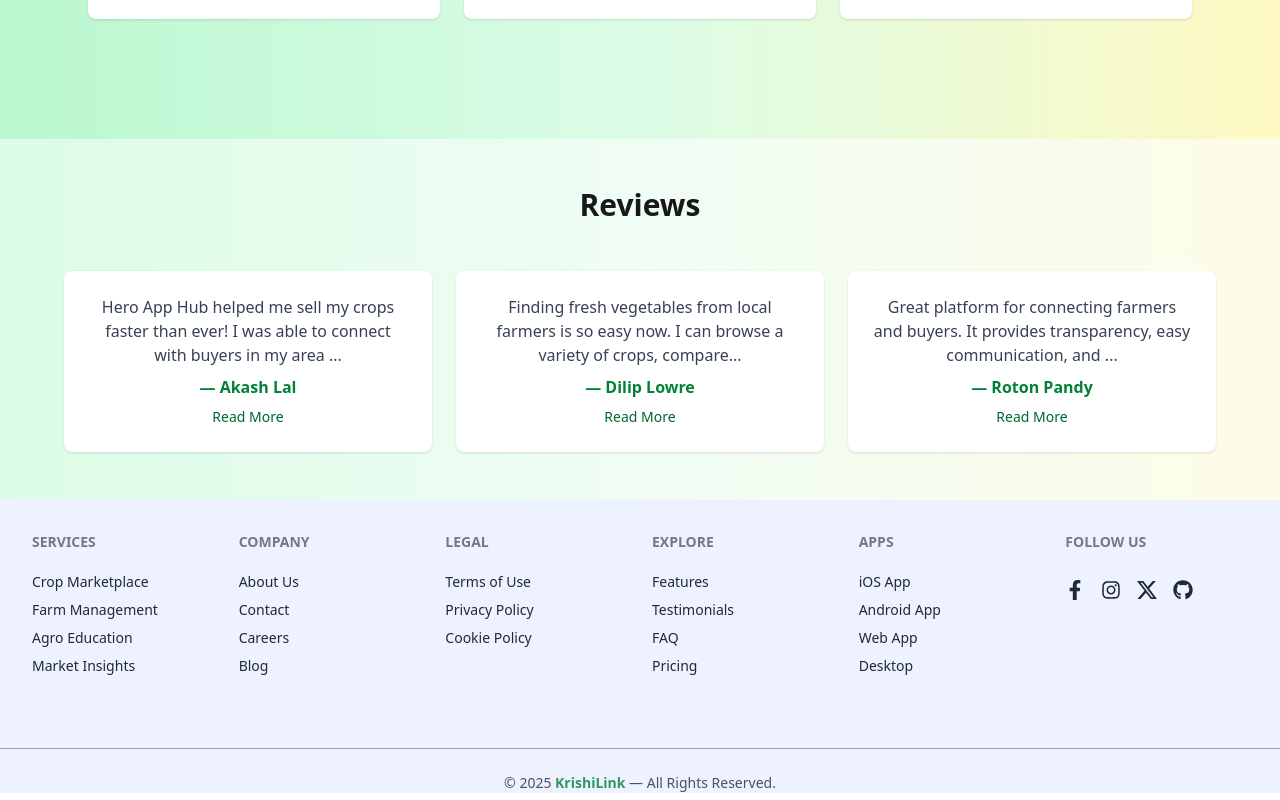
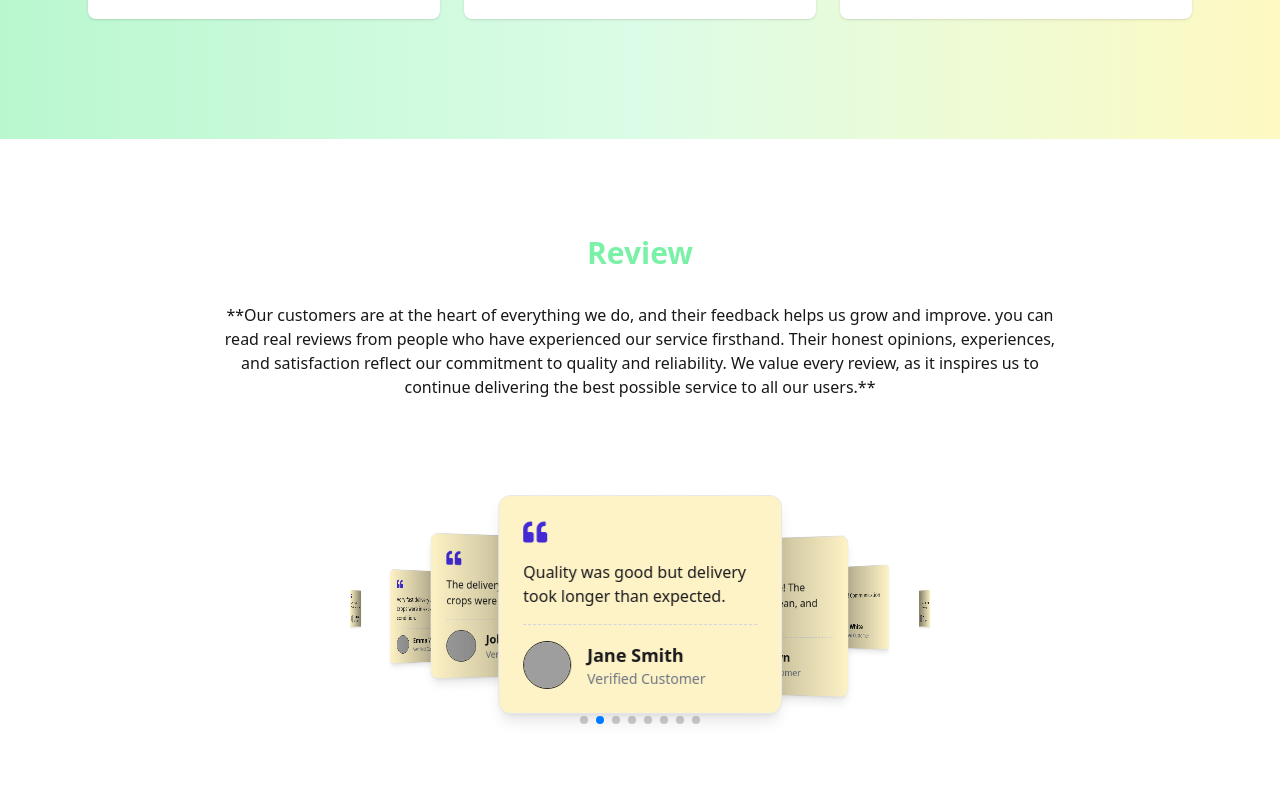
Before and after one commit to muzammelhussain/krishi-link-client, a React (Vite) app: page /home in a window 1280 px wide. Shown: the part 1780-2580 px from the top of the page. Built offline with nearby package versions, Linux system fonts and the light colour scheme; no server answers; grey boxes are pictures that could not be loaded.

Commit message:
added the animation of testimonials section

```diff
--- a/package.json
+++ b/package.json
@@ -18,8 +18,11 @@
     "react-dom": "^19.2.0",
     "react-icons": "^5.5.0",
     "react-router": "^7.9.5",
+    "react-slick": "^0.31.0",
     "react-toastify": "^11.0.5",
+    "slick-carousel": "^1.8.1",
     "sweetalert2": "^11.26.3",
+    "swiper": "^12.0.3",
     "tailwindcss": "^4.1.17"
   },
   "devDependencies": {
--- a/src/components/cropCard/CropCard.jsx
+++ b/src/components/cropCard/CropCard.jsx
@@ -1,7 +1,7 @@
 import { Link } from "react-router";
 
 const CropCard = ({ crop }) => {
-  console.log("crop imgage url", crop.image);
+  //console.log("crop imgage url", crop.image);
   return (
     <div className="card bg-base-100 shadow-xl">
       <figure>
--- a/src/components/footer/Footer.jsx
+++ b/src/components/footer/Footer.jsx
@@ -3,7 +3,7 @@ import { SiX } from "react-icons/si"; // X icon
 
 const Footer = () => {
   return (
-    <footer className="bg-indigo-50 text-gray-800">
+    <footer className="bg-indigo-50 text-gray-800 mt-60">
       <div className="footer flex flex-col sm:grid sm:grid-cols-2 md:grid-cols-3 lg:grid-cols-6 gap-6 p-8 max-w-7xl mx-auto">
         <div>
           <h6 className="footer-title font-semibold mb-3">Services</h6>
--- a/src/components/home/TestimonialCard.jsx
+++ b/src/components/home/TestimonialCard.jsx
@@ -1,28 +1,33 @@
-import React, { useState } from "react";
+import React from "react";
+import { FaQuoteLeft } from "react-icons/fa";
 
-const TestimonialCard = ({ testimonial, index }) => {
-  const [expanded, setExpanded] = useState(false);
+const TestimonialCard = ({ review }) => {
+  const fallbackImage = "https://i.ibb.co.com/m5WJ86XJ/user.png";
+
+  const { userName, review: testimonial, user_photoURL } = review;
 
   return (
-    <div
-      className="p-6 bg-white rounded-lg shadow cursor-pointer
-        transform transition duration-300 hover:scale-105 animate-slideUp"
-      style={{ animationDelay: `${index * 0.15}s` }}
-    >
-      <p className="text-gray-700">
-        {expanded ? testimonial.text : testimonial.text.slice(0, 100) + "..."}
-      </p>
-      <p className="mt-2 font-semibold text-green-700">
-        — {testimonial.author}
-      </p>
-      {testimonial.text.length > 100 && (
-        <button
-          className="mt-2 text-sm text-green-800 font-medium hover:underline"
-          onClick={() => setExpanded(!expanded)}
-        >
-          {expanded ? "Show Less" : "Read More"}
-        </button>
-      )}
+    <div className="max-w-sm bg-amber-100 shadow-lg rounded-xl p-6 border border-gray-200">
+      <FaQuoteLeft className="text-primary text-2xl mb-4" />
+
+      <p className="mb-4">{testimonial}</p>
+
+      <div className="border-t border-dashed border-gray-300 my-4"></div>
+
+      <div className="flex items-center gap-4">
+        <div className="w-12 h-12 rounded-full overflow-hidden border hidden md:block">
+          <img
+            src={user_photoURL || fallbackImage}
+            alt={userName}
+            className="w-full h-full object-cover "
+          />
+        </div>
+
+        <div>
+          <h3 className="font-semibold text-lg">{userName}</h3>
+          <p className="text-sm text-gray-500">Verified Customer</p>
+        </div>
+      </div>
     </div>
   );
 };
--- a/src/components/home/Testimonials.jsx
+++ b/src/components/home/Testimonials.jsx
@@ -1,33 +1,62 @@
-import React, { useState } from "react";
+import React, { use } from "react";
+
+import { Autoplay, EffectCoverflow, Pagination } from "swiper/modules";
+import { Swiper, SwiperSlide } from "swiper/react";
 import TestimonialCard from "./TestimonialCard";
+import Test from "../../pages/Test";
+import "swiper/css";
+import "swiper/css/effect-coverflow";
+import "swiper/css/pagination";
 
-const testimonialsData = [
-  {
-    text: "Hero App Hub helped me sell my crops faster than ever! I was able to connect with buyers in my area and manage orders easily. The platform is user-friendly and efficient, making crop sales simple and hassle-free.",
-    author: "Akash Lal",
-  },
-  {
-    text: "Finding fresh vegetables from local farmers is so easy now. I can browse a variety of crops, compare prices, and order directly online. It has truly changed the way I shop for groceries.",
-    author: "Dilip Lowre",
-  },
-  {
-    text: "Great platform for connecting farmers and buyers. It provides transparency, easy communication, and timely updates on market trends. Highly recommended for anyone in the agriculture business.",
-    author: "Roton Pandy",
-  },
-];
+const Testimonials = ({ reviewsPromise }) => {
+  const reviews = use(reviewsPromise);
+  console.log(reviews);
+  return (
+    <div className="my-24">
+      <div className="text-center mb-24  w-full md:w-2/3 mx-auto ">
+        <h1 className="text-3xl text-center font-bold my-8 text-green-300">
+          Review
+        </h1>
+        <p className="">
+          **Our customers are at the heart of everything we do, and their
+          feedback helps us grow and improve. you can read real reviews from
+          people who have experienced our service firsthand. Their honest
+          opinions, experiences, and satisfaction reflect our commitment to
+          quality and reliability. We value every review, as it inspires us to
+          continue delivering the best possible service to all our users.**
+        </p>
+      </div>
 
-const Testimonials = () => (
-  <section className="py-12 bg-gradient-to-r from-green-100 via-green-50 to-yellow-50">
-    <div className="max-w-6xl mx-auto text-center">
-      <h2 className="text-3xl font-bold mb-12 animate-fadeIn">Reviews</h2>
-
-      <div className="grid grid-cols-1 md:grid-cols-3 gap-6">
-        {testimonialsData.map((item, index) => (
-          <TestimonialCard key={index} testimonial={item} index={index} />
+      <Swiper
+        loop={true}
+        effect={"coverflow"}
+        grabCursor={true}
+        centeredSlides={true}
+        slidesPerView={3}
+        coverflowEffect={{
+          rotate: 30,
+          stretch: "50%",
+          depth: 200,
+          modifier: 1,
+          scale: 0.75,
+          slideShadows: true,
+        }}
+        autoplay={{
+          delay: 2000,
+          disableOnInteraction: false,
+        }}
+        pagination={true}
+        modules={[EffectCoverflow, Pagination, Autoplay]}
+        className="mySwiper w-full md:w-2/3 mx-auto"
+      >
+        {reviews.map((review) => (
+          <SwiperSlide key={review.id}>
+            <TestimonialCard review={review}></TestimonialCard>
+          </SwiperSlide>
         ))}
-      </div>
+      </Swiper>
     </div>
-  </section>
-);
+  );
+};
 
 export default Testimonials;
--- a/src/components/navbar/Header.jsx
+++ b/src/components/navbar/Header.jsx
@@ -5,7 +5,7 @@ import { toast } from "react-toastify";
 import logo from "../../assets/logo-farmer.jpg";
 const Header = () => {
   const { user, userLogout } = use(AuthContext);
-  console.log(user);
+  //console.log(user);
   const handleLogout = () => {
     userLogout();
     toast.success("Logout successful!");
--- a/src/pages/Home.jsx
+++ b/src/pages/Home.jsx
@@ -7,7 +7,7 @@ import AgroNews from "../components/home/AgroNews";
 import FeaturedServices from "../components/home/FeaturedServices";
 import Testimonials from "../components/home/Testimonials";
 
-const reviewsPromise = fetch("/public/review.json").then((res) => res.json());
+const reviewsPromise = fetch("/review.json").then((res) => res.json());
 const Home = () => {
   return (
     <div>
```
Also changed, not shown: 2 other files (tests, documents, lock files or other folders).
